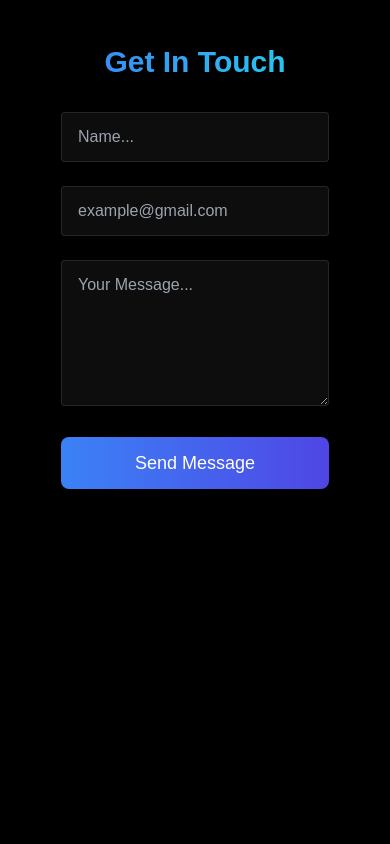
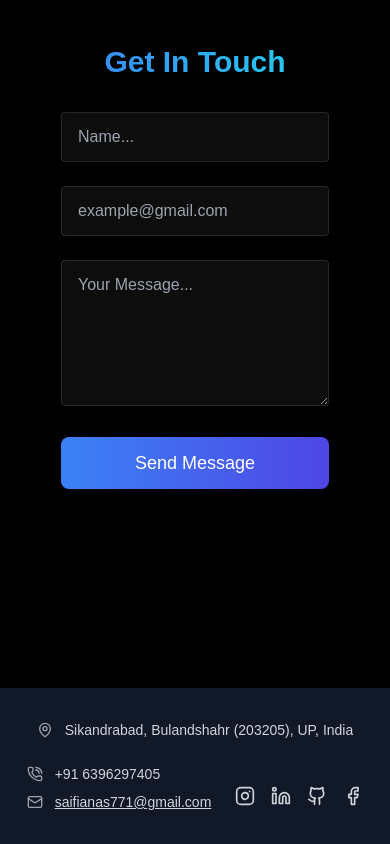
Before and after one commit to Anassaifi10/Portfolio, a React (Create React App) app: page / in a window 390 px wide. Shown: the part 3404-4248 px from the top of the page. Before the commit the page ends 4092 px from the top, so only its background shows below. Built offline with nearby package versions, Linux system fonts and the light colour scheme.

Commit message:
Add Footer

```diff
--- a/package.json
+++ b/package.json
@@ -7,6 +7,7 @@
     "@testing-library/jest-dom": "^6.6.3",
     "@testing-library/react": "^16.2.0",
     "@testing-library/user-event": "^13.5.0",
+    "lucide-react": "^0.488.0",
     "react": "^19.1.0",
     "react-dom": "^19.1.0",
     "react-scripts": "5.0.1",
--- a/src/App.js
+++ b/src/App.js
@@ -7,6 +7,7 @@ import Home from './components/sections/Home';
 import About from './components/sections/About';
 import Project from './components/sections/Project';
 import Contact from './components/sections/Contact';
+import Footer from './components/sections/Footer';
 
 function App() {
   // for loading screen
@@ -23,6 +24,7 @@ function App() {
             <About />
             <Project />
             <Contact/>
+            <Footer/>
           </div>
         </>
       }
--- a/src/components/MobileManue.jsx
+++ b/src/components/MobileManue.jsx
@@ -18,13 +18,16 @@ function MobileManue({ manuOpen, setmanuOpen }) {
 
             <a href="#Home" onClick={() => setmanuOpen(false)} className={`text-2xl font-semibold text-white my-4 transform transition-all duration-500 ease-in-out
                 ${manuOpen ? "opacity-100 translate-y-0 scale-100" :
-                            "opacity-0 translate-y-5 scale-95"}`}>Home</a>
+                    "opacity-0 translate-y-5 scale-95"}`}>Home</a>
             <a href="#About" onClick={() => setmanuOpen(false)} className={`text-2xl font-semibold text-white my-4 transform transition-all duration-500 ease-in-out
                 ${manuOpen ? "opacity-100 translate-y-0 scale-100" :
-                            "opacity-0 translate-y-5 scale-95"}`}>About</a>
+                    "opacity-0 translate-y-5 scale-95"}`}>About</a>
+            <a href="#Project" onClick={() => setmanuOpen(false)} className={`text-2xl font-semibold text-white my-4 transform transition-all duration-500 ease-in-out
+                ${manuOpen ? "opacity-100 translate-y-0 scale-100" :
+                    "opacity-0 translate-y-5 scale-95"}`}>Project</a>
             <a href="#Contact" onClick={() => setmanuOpen(false)} className={`text-2xl font-semibold text-white my-4 transform transition-all duration-500 ease-in-out
                 ${manuOpen ? "opacity-100 translate-y-0 scale-100" :
-                            "opacity-0 translate-y-5 scale-95"}`}>Contact</a>
+                    "opacity-0 translate-y-5 scale-95"}`}>Contact</a>
 
         </div>
     )
--- a/src/components/Nevbar.jsx
+++ b/src/components/Nevbar.jsx
@@ -25,7 +25,7 @@ function Nevbar({ manuOpen, setmanuOpen }) {
                         <a href="#Home" className='text-gray-300 hover:text-white hover:scale-105 transition-all duration-500 ease-in-out' >Home</a>
                         <a href="#About" className='text-gray-300 hover:text-white  hover:scale-105 transition-all duration-500 ease-in-out'>About</a>
                         <a href="#Project" className='text-gray-300 hover:text-white  hover:scale-105 transition-all duration-500 ease-in-out'>Project</a>
-                        <a href="#Contact" className='text-gray-300 hover:text-white  hover:scale-105 transition-all duration-500 ease-in-out'>Contect</a>
+                        <a href="#Contact" className='text-gray-300 hover:text-white  hover:scale-105 transition-all duration-500 ease-in-out'>Contact</a>
                     </div>
                 </div>
 
--- a/src/components/RevealOnScroal.jsx
+++ b/src/components/RevealOnScroal.jsx
@@ -10,6 +10,7 @@ function RevealOnScroal({children}) {
         const observer = new IntersectionObserver(([entries]) => {
             if(entries.isIntersecting){
                 ref.current.classList.add("visible")
+                console.log(entries.target.childNodes[0].id)
             }
         },{threshold:0.2,rootMargin:"0px 0px -50% 0px"})
         if(ref.current) {
--- /dev/null
+++ b/src/components/sections/Footer.jsx
@@ -0,0 +1,44 @@
+import React from 'react'
+import { Instagram, Linkedin, Github, Facebook, MapPin, PhoneCall, Mail } from 'lucide-react';
+function Footer() {
+  return (
+    <footer className="bg-gray-900 text-gray-300">
+      <div className="container mx-auto px-6 py-8">
+        <nav className="flex flex-wrap justify-center md:justify-between items-center gap-6">
+          <div className="flex items-center gap-3 text-sm">
+            <MapPin className="w-4 h-4 text-gray-400" />
+            <span>Sikandrabad, Bulandshahr (203205), UP, India</span>
+          </div>
+          <div className="flex flex-col gap-y-2 text-sm">
+            <div className="flex items-center gap-3">
+              <PhoneCall className="w-4 h-4 text-gray-400" />
+              <span>+91 6396297405</span>
+            </div>
+            <div className="flex items-center gap-3">
+              <Mail className="w-4 h-4 text-gray-400" />
+              <a href="mailto:saifianas771@gmail.com" className="underline hover:text-white">
+                saifianas771@gmail.com
+              </a>
+            </div>
+          </div>
+          <div className="flex gap-4 justify-center sm:justify-start mt-4 sm:mt-0">
+            <a href="" target="_blank" rel="noopener noreferrer" className="hover:text-white">
+              <Instagram className="w-5 h-5" />
+            </a>
+            <a href="" target="_blank" rel="noopener noreferrer" className="hover:text-white">
+              <Linkedin className="w-5 h-5" />
+            </a>
+            <a href="https://github.com/Anassaifi10" target="_blank" rel="noopener noreferrer" className="hover:text-white">
+              <Github className="w-5 h-5" />
+            </a>
+            <a href="" target="_blank" rel="noopener noreferrer" className="hover:text-white">
+              <Facebook className="w-5 h-5" />
+            </a>
+          </div>
+        </nav>
+      </div>
+    </footer>
+  );
+}
+
+export default Footer
```
Also changed, not shown: 1 other file (tests, documents, lock files or other folders).
